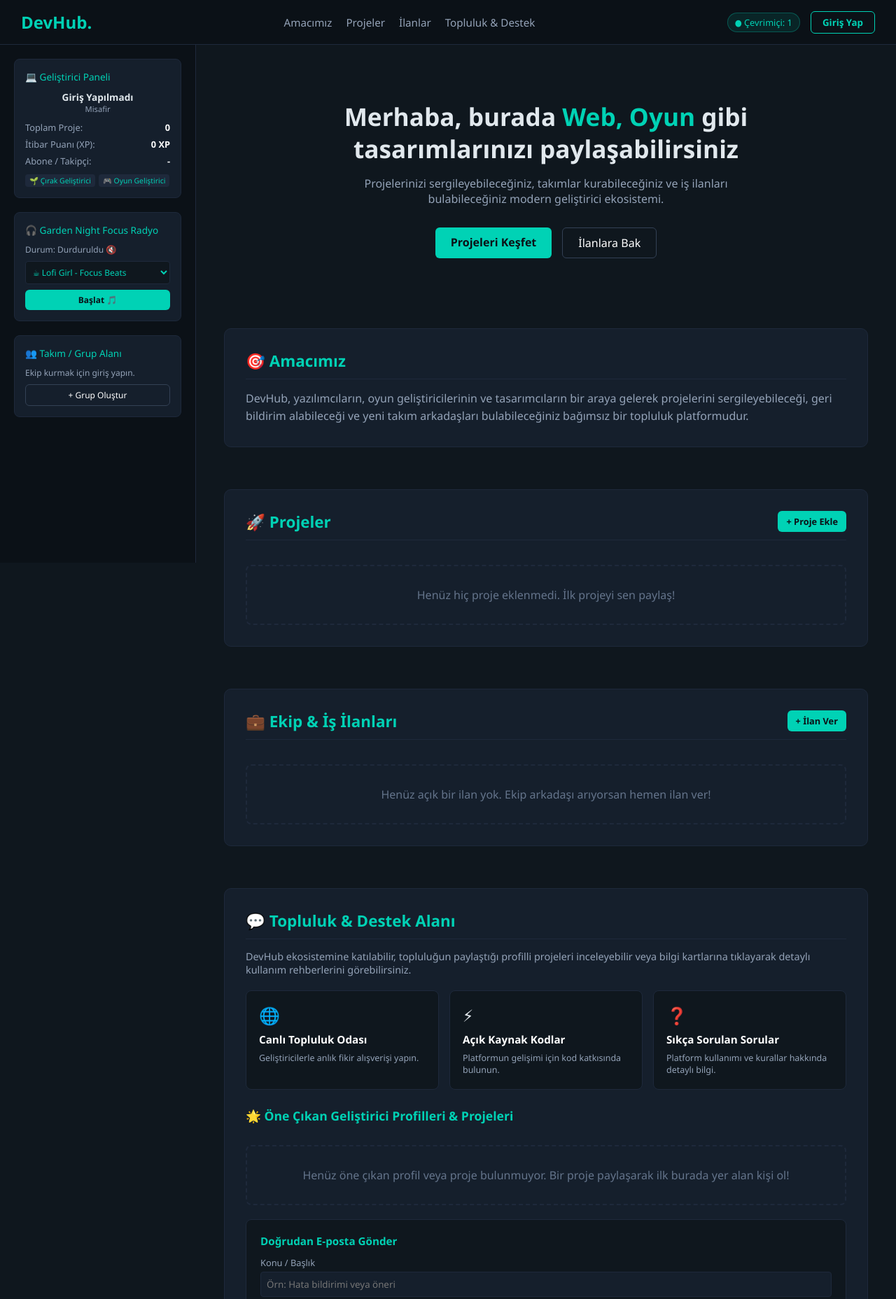
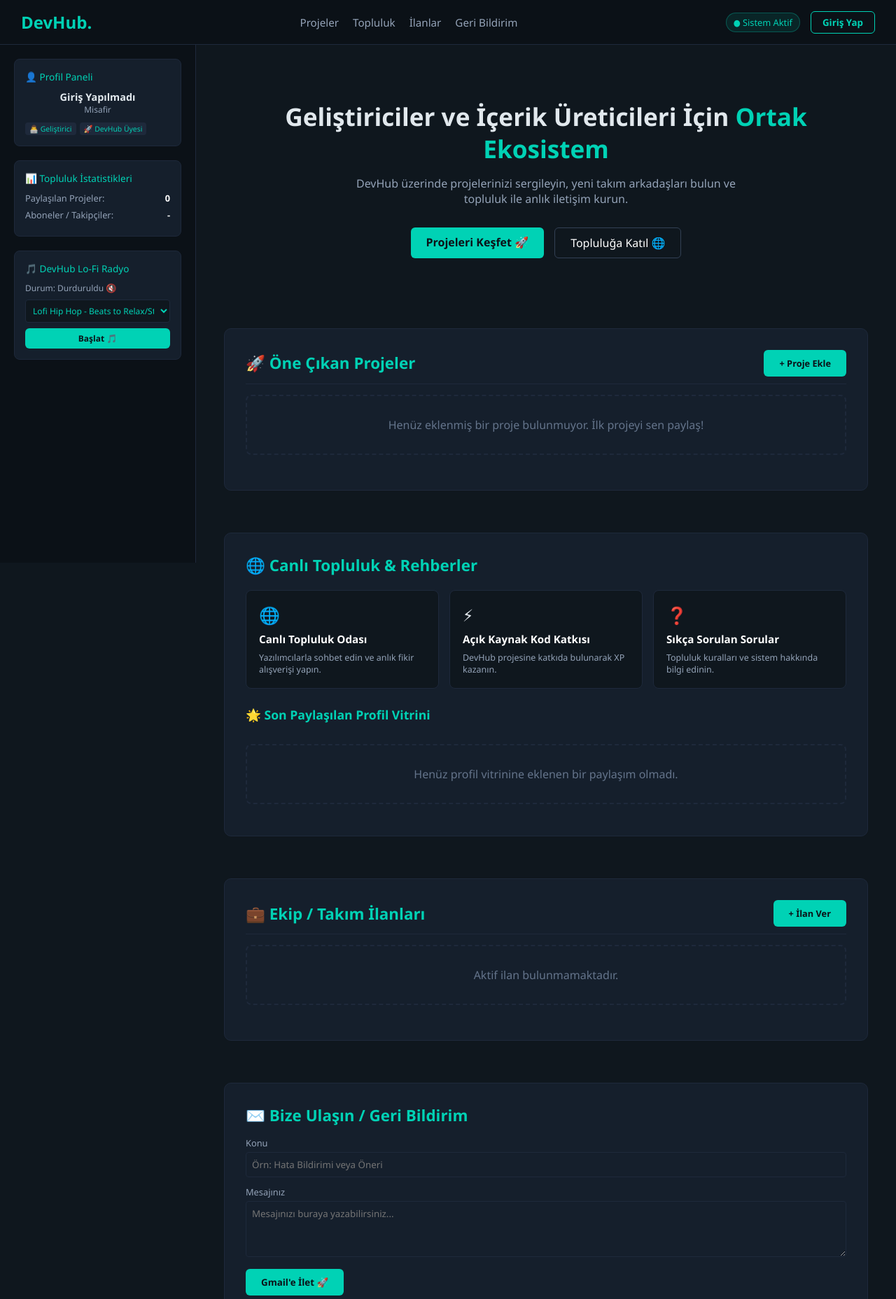
Before and after one commit to duzgunumutcan86-code/devhub, a plain HTML site: page index.html in a window 1280 px wide. Shown: the top 1856 px of the page at 70% size. Drawn offline with nearby package versions, Linux system fonts and the light colour scheme; a script that the page names is missing.

Commit message:
Update index.html

```diff
--- a/index.html
+++ b/index.html
@@ -3,7 +3,7 @@
 <head>
     <meta charset="UTF-8">
     <meta name="viewport" content="width=device-width, initial-scale=1.0">
-    <title>DevHub - Geliştirici Ekosistemi</title>
+    <title>DevHub - Geliştirici & İçerik Ekosistemi</title>
     <!-- Google Identity Services -->
     <script src="https://accounts.google.com/gsi/client" async defer></script>
     <!-- EmailJS Kütüphanesi -->
@@ -13,6 +13,9 @@
             emailjs.init("YOUR_PUBLIC_KEY");
         })();
     </script>
+    <!-- YouTube IFrame Player API -->
+    <script src="https://www.youtube.com/iframe_api"></script>
+
     <style>
         * {
             margin: 0;
@@ -57,6 +60,7 @@
             text-decoration: none;
             font-size: 0.95rem;
             transition: color 0.2s;
+            cursor: pointer;
         }
         .nav-links a:hover {
             color: #00d2b5;
@@ -506,215 +510,196 @@
 
     <div id="toast"></div>
 
+    <!-- Gizli YouTube Player (Radyo İçin) -->
     <div id="youtube-player-container">
         <div id="yt-player"></div>
     </div>
 
-    <!-- Modal Yapısı -->
+    <!-- Modal (Bilgilendirme Pencereleri) -->
     <div id="info-modal" class="modal-overlay" onclick="closeModal(event)">
         <div class="modal-content" onclick="event.stopPropagation()">
             <span class="modal-close" onclick="closeModalDirect()">&times;</span>
             <div class="modal-header">
-                <span id="modal-icon" style="font-size: 1.5rem;"></span>
-                <h3 id="modal-title" class="modal-title"></h3>
+                <span id="modal-icon" style="font-size: 1.5rem;">ℹ️</span>
+                <span id="modal-title" class="modal-title">Başlık</span>
             </div>
-            <div id="modal-body" class="modal-body"></div>
+            <div id="modal-body" class="modal-body">
+                İçerik yükleniyor...
+            </div>
         </div>
     </div>
 
+    <!-- Navbar -->
     <nav class="navbar">
         <a href="#" class="logo">DevHub.</a>
         <ul class="nav-links">
-            <li><a href="#amacimiz">Amacımız</a></li>
-            <li><a href="#projeler">Projeler</a></li>
-            <li><a href="#ilanlar">İlanlar</a></li>
-            <li><a href="#iletisim">Topluluk & Destek</a></li>
+            <li><a href="#projects-section">Projeler</a></li>
+            <li><a href="#community-section">Topluluk</a></li>
+            <li><a href="#jobs-section">İlanlar</a></li>
+            <li><a href="#feedback-section">Geri Bildirim</a></li>
         </ul>
         <div class="nav-right">
-            <span class="status-badge">● Çevrimiçi: 1</span>
+            <span class="status-badge">● Sistem Aktif</span>
             <button id="auth-btn" class="btn-login" onclick="loginWithGoogle()">Giriş Yap</button>
         </div>
     </nav>
 
     <div class="main-container">
+        <!-- Sol Sidebar -->
         <aside class="sidebar">
             <div class="panel-box">
-                <div class="panel-title">💻 Geliştirici Paneli</div>
+                <div class="panel-title">👤 Profil Paneli</div>
                 <div style="text-align: center; margin-bottom: 10px;">
-                    <img id="user-avatar" src="https://via.placeholder.com/60" style="border-radius: 50%; width: 50px; height: 50px; border: 2px solid #00d2b5; display: none; margin: 0 auto;">
-                    <div id="user-name" style="font-size: 0.85rem; font-weight: bold; margin-top: 5px;">Giriş Yapılmadı</div>
-                    <div id="user-type" style="font-size: 0.7rem; color: #94a3b8;">Misafir</div>
-                </div>
-                <div class="stat-row">
-                    <span>Toplam Proje:</span>
-                    <span class="stat-value" id="stat-projects">0</span>
-                </div>
-                <div class="stat-row">
-                    <span>İtibar Puanı (XP):</span>
-                    <span class="stat-value" id="stat-xp">0 XP</span>
-                </div>
-                <div class="stat-row">
-                    <span>Abone / Takipçi:</span>
-                    <span class="stat-value" id="stat-subs">-</span>
+                    <img id="user-avatar" src="" style="border-radius: 50%; width: 50px; height: 50px; border: 2px solid #00d2b5; display: none; margin: 0 auto;">
+                    <div id="user-name" style="font-size: 0.9rem; font-weight: bold; margin-top: 5px;">Giriş Yapılmadı</div>
+                    <div id="user-type" style="font-size: 0.75rem; color: #94a3b8;">Misafir</div>
                 </div>
                 <div class="badge-list">
-                    <span class="badge">🌱 Çırak Geliştirici</span>
-                    <span class="badge">🎮 Oyun Geliştirici</span>
+                    <span class="badge">👨‍💻 Geliştirici</span>
+                    <span class="badge">🚀 DevHub Üyesi</span>
                 </div>
             </div>
 
             <div class="panel-box">
-                <div class="panel-title">🎧 Garden Night Focus Radyo</div>
-                <p style="font-size: 0.75rem; color: #94a3b8;" id="radio-status">Durum: Durduruldu 🔇</p>
-
-                <div class="radio-controls">
-                    <select id="radio-channel" class="radio-select" onchange="changeRadioChannel()">
-                        <option value="jfKfPfyJRdk">☕ Lofi Girl - Focus Beats</option>
-                        <option value="4xDzrJKXOOY">🎮 synthwave - Chill Radio</option>
-                        <option value="5qap5aO4i9A">🌧 Lofi Sleep & Rain Beats</option>
-                    </select>
-
-                    <button id="radio-toggle-btn" class="btn-primary" style="width: 100%; font-size: 0.75rem; padding: 6px;" onclick="toggleRadio()">Başlat 🎵</button>
+                <div class="panel-title">📊 Topluluk İstatistikleri</div>
+                <div class="stat-row">
+                    <span>Paylaşılan Projeler:</span>
+                    <span class="stat-value" id="stat-projects">0</span>
+                </div>
+                <div class="stat-row">
+                    <span>Aboneler / Takipçiler:</span>
+                    <span class="stat-value" id="stat-subs">-</span>
                 </div>
             </div>
 
             <div class="panel-box">
-                <div class="panel-title">👥 Takım / Grup Alanı</div>
-                <p style="font-size: 0.75rem; color: #94a3b8; margin-bottom: 8px;">Ekip kurmak için giriş yapın.</p>
-                <button class="btn-secondary" style="width: 100%; font-size: 0.75rem; padding: 6px;">+ Grup Oluştur</button>
+                <div class="panel-title">🎵 DevHub Lo-Fi Radyo</div>
+                <div style="font-size: 0.75rem; color: #94a3b8;" id="radio-status">Durum: Durduruldu 🔇</div>
+                <div class="radio-controls">
+                    <select id="radio-channel" class="radio-select" onchange="changeRadioChannel()">
+                        <option value="jfKfPfyJRdk">Lofi Hip Hop - Beats to Relax/Study</option>
+                        <option value="4xDzrJKXOOY">Synthwave / Chillwave Radio</option>
+                        <option value="5qap5aO4i9A">Lofi Girl - Sleep Radio</option>
+                    </select>
+                    <button class="btn-primary" id="radio-toggle-btn" style="font-size:0.75rem; padding: 6px;" onclick="toggleRadio()">Başlat 🎵</button>
+                </div>
             </div>
         </aside>
 
+        <!-- İçerik Alanı -->
         <main class="content">
-
+            <!-- Hero Alanı -->
             <section class="hero-section">
-                <h1 class="hero-title">Merhaba, burada <span>Web, Oyun</span> gibi tasarımlarınızı paylaşabilirsiniz</h1>
-                <p class="hero-desc">Projelerinizi sergileyebileceğiniz, takımlar kurabileceğiniz ve iş ilanları bulabileceğiniz modern geliştirici ekosistemi.</p>
+                <h1 class="hero-title">Geliştiriciler ve İçerik Üreticileri İçin <span>Ortak Ekosistem</span></h1>
+                <p class="hero-desc">DevHub üzerinde projelerinizi sergileyin, yeni takım arkadaşları bulun ve topluluk ile anlık iletişim kurun.</p>
                 <div class="cta-buttons">
-                    <a href="#projeler" class="btn-primary">Projeleri Keşfet</a>
-                    <a href="#ilanlar" class="btn-secondary">İlanlara Bak</a>
+                    <a href="#projects-section" class="btn-primary">Projeleri Keşfet 🚀</a>
+                    <a href="#community-section" class="btn-secondary">Topluluğa Katıl 🌐</a>
                 </div>
             </section>
 
-            <section id="amacimiz" class="section-box">
-                <h2 class="section-header" style="border-bottom: 1px solid #1e293b; padding-bottom: 10px; margin-bottom: 15px;">🎯 Amacımız</h2>
-                <p style="color: #94a3b8; line-height: 1.6;">
-                    DevHub, yazılımcıların, oyun geliştiricilerinin ve tasarımcıların bir araya gelerek projelerini sergileyebileceği, geri bildirim alabileceği ve yeni takım arkadaşları bulabileceğiniz bağımsız bir topluluk platformudur.
-                </p>
-            </section>
-
-            <section id="projeler" class="section-box">
+            <!-- Projeler Bölümü -->
+            <section id="projects-section" class="section-box">
                 <div class="section-header-flex">
-                    <h2 class="section-header">🚀 Projeler</h2>
-                    <button class="btn-primary" style="font-size: 0.8rem; padding: 6px 12px;" onclick="toggleProjectForm()">+ Proje Ekle</button>
+                    <h2 class="section-header">🚀 Öne Çıkan Projeler</h2>
+                    <button class="btn-primary" style="font-size: 0.8rem;" onclick="toggleProjectForm()">+ Proje Ekle</button>
                 </div>
 
                 <div id="project-form" class="form-box">
-                    <h4 style="color:#00d2b5; margin-bottom:10px;">Yeni Proje Paylaş</h4>
                     <div class="form-group">
                         <label>Proje Adı</label>
-                        <input type="text" id="p-title" class="form-input" placeholder="Örn: AI Web App">
+                        <input type="text" id="p-title" class="form-input" placeholder="Örn: AI Destekli Kod Editörü">
                     </div>
                     <div class="form-group">
-                        <label>Açıklama</label>
-                        <input type="text" id="p-desc" class="form-input" placeholder="Projenizden kısaca bahsedin">
+                        <label>Proje Açıklaması</label>
+                        <textarea id="p-desc" class="form-input" placeholder="Projenizin amacını ve teknolojilerini kısaca anlatın..."></textarea>
                     </div>
                     <div class="form-group">
-                        <label>Kategori / Etiket</label>
-                        <input type="text" id="p-tag" class="form-input" placeholder="Örn: Oyun, Web, Mobil">
+                        <label>Etiketler</label>
+                        <input type="text" id="p-tag" class="form-input" placeholder="Örn: React, Node.js, AI">
                     </div>
-                    <button class="btn-primary" style="font-size:0.8rem; width:100%;" onclick="addProject()">Yayınla</button>
+                    <button class="btn-primary" style="width: 100%;" onclick="addProject()">Yayınla 🚀</button>
                 </div>
 
+                <div id="projects-empty" class="empty-state">
+                    Henüz eklenmiş bir proje bulunmuyor. İlk projeyi sen paylaş!
+                </div>
                 <div id="projects-container" class="cards-grid"></div>
-                <div id="projects-empty" class="empty-state">
-                    Henüz hiç proje eklenmedi. İlk projeyi sen paylaş!
+            </section>
+
+            <!-- Topluluk Bölümü -->
+            <section id="community-section" class="section-box">
+                <h2 class="section-header" style="margin-bottom: 20px;">🌐 Canlı Topluluk & Rehberler</h2>
+                <div class="community-grid">
+                    <div class="community-card" onclick="openGuide('chat')">
+                        <div class="community-icon">🌐</div>
+                        <div class="community-title">Canlı Topluluk Odası</div>
+                        <div class="community-desc">Yazılımcılarla sohbet edin ve anlık fikir alışverişi yapın.</div>
+                    </div>
+                    <div class="community-card" onclick="openGuide('opensource')">
+                        <div class="community-icon">⚡</div>
+                        <div class="community-title">Açık Kaynak Kod Katkısı</div>
+                        <div class="community-desc">DevHub projesine katkıda bulunarak XP kazanın.</div>
+                    </div>
+                    <div class="community-card" onclick="openGuide('faq')">
+                        <div class="community-icon">❓</div>
+                        <div class="community-title">Sıkça Sorulan Sorular</div>
+                        <div class="community-desc">Topluluk kuralları ve sistem hakkında bilgi edinin.</div>
+                    </div>
+                </div>
+
+                <h3 style="color:#00d2b5; font-size:1.1rem; margin-top:20px; margin-bottom:10px;">🌟 Son Paylaşılan Profil Vitrini</h3>
+                <div id="community-profile-feed" class="profile-projects-grid">
+                    <div id="profiles-empty" class="empty-state" style="grid-column: 1/-1;">
+                        Henüz profil vitrinine eklenen bir paylaşım olmadı.
+                    </div>
                 </div>
             </section>
 
-            <section id="ilanlar" class="section-box">
+            <!-- İlanlar Bölümü -->
+            <section id="jobs-section" class="section-box">
                 <div class="section-header-flex">
-                    <h2 class="section-header">💼 Ekip & İş İlanları</h2>
-                    <button class="btn-primary" style="font-size: 0.8rem; padding: 6px 12px;" onclick="toggleJobForm()">+ İlan Ver</button>
+                    <h2 class="section-header">💼 Ekip / Takım İlanları</h2>
+                    <button class="btn-primary" style="font-size: 0.8rem;" onclick="toggleJobForm()">+ İlan Ver</button>
                 </div>
 
                 <div id="job-form" class="form-box">
-                    <h4 style="color:#00d2b5; margin-bottom:10px;">Yeni İlan Oluştur</h4>
                     <div class="form-group">
                         <label>İlan Başlığı</label>
-                        <input type="text" id="j-title" class="form-input" placeholder="Örn: Pixel Art Çizeri Aranıyor">
+                        <input type="text" id="j-title" class="form-input" placeholder="Örn: Frontend Developer Aranıyor">
                     </div>
                     <div class="form-group">
-                        <label>Detaylar</label>
-                        <input type="text" id="j-desc" class="form-input" placeholder="Aradığınız nitelikler ve proje detayları">
+                        <label>İlan Detayları</label>
+                        <textarea id="j-desc" class="form-input" placeholder="Aranan kriterler ve iletişim bilgileri..."></textarea>
                     </div>
                     <div class="form-group">
-                        <label>İlan Türü</label>
-                        <input type="text" id="j-tag" class="form-input" placeholder="Örn: Takım İlanı, İş, Gönüllü">
+                        <label>Kategori / Rol</label>
+                        <input type="text" id="j-tag" class="form-input" placeholder="Örn: Tam Zamanlı, Proje Bazlı">
                     </div>
-                    <button class="btn-primary" style="font-size:0.8rem; width:100%;" onclick="addJob()">İlanı Yayınla</button>
+                    <button class="btn-primary" style="width: 100%;" onclick="addJob()">İlanı Yayınla 💼</button>
                 </div>
 
+                <div id="jobs-empty" class="empty-state">
+                    Aktif ilan bulunmamaktadır.
+                </div>
                 <div id="jobs-container" class="cards-grid"></div>
-                <div id="jobs-empty" class="empty-state">
-                    Henüz açık bir ilan yok. Ekip arkadaşı arıyorsan hemen ilan ver!
-                </div>
             </section>
 
-            <!-- İletişim & Topluluk & Profil Projeleri Bölümü -->
-            <section id="iletisim" class="section-box">
-                <h2 class="section-header" style="border-bottom: 1px solid #1e293b; padding-bottom: 10px; margin-bottom: 15px;">💬 Topluluk & Destek Alanı</h2>
-                <p style="color: #94a3b8; font-size: 0.9rem; margin-bottom: 20px;">
-                    DevHub ekosistemine katılabilir, topluluğun paylaştığı profilli projeleri inceleyebilir veya bilgi kartlarına tıklayarak detaylı kullanım rehberlerini görebilirsiniz.
-                </p>
-
-                <div class="community-grid">
-                    <div class="community-card" onclick="openGuide('chat')">
-                        <span class="community-icon">🌐</span>
-                        <span class="community-title">Canlı Topluluk Odası</span>
-                        <span class="community-desc">Geliştiricilerle anlık fikir alışverişi yapın.</span>
-                    </div>
-
-                    <div class="community-card" onclick="openGuide('opensource')">
-                        <span class="community-icon">⚡</span>
-                        <span class="community-title">Açık Kaynak Kodlar</span>
-                        <span class="community-desc">Platformun gelişimi için kod katkısında bulunun.</span>
-                    </div>
-
-                    <div class="community-card" onclick="openGuide('faq')">
-                        <span class="community-icon">❓</span>
-                        <span class="community-title">Sıkça Sorulan Sorular</span>
-                        <span class="community-desc">Platform kullanımı ve kurallar hakkında detaylı bilgi.</span>
-                    </div>
+            <!-- Geri Bildirim Bölümü -->
+            <section id="feedback-section" class="section-box">
+                <h2 class="section-header" style="margin-bottom: 15px;">✉️ Bize Ulaşın / Geri Bildirim</h2>
+                <div class="form-group">
+                    <label>Konu</label>
+                    <input type="text" id="c-subject" class="form-input" placeholder="Örn: Hata Bildirimi veya Öneri">
                 </div>
-
-                <!-- Topluluk Üyelerinin Profil & Proje Akışı -->
-                <h3 style="color:#00d2b5; font-size: 1.1rem; margin-top: 25px; margin-bottom: 10px;">🌟 Öne Çıkan Geliştirici Profilleri & Projeleri</h3>
-
-                <div id="community-profile-feed" class="profile-projects-grid"></div>
-                <div id="profiles-empty" class="empty-state">
-                    Henüz öne çıkan profil veya proje bulunmuyor. Bir proje paylaşarak ilk burada yer alan kişi ol!
+                <div class="form-group">
+                    <label>Mesajınız</label>
+                    <textarea id="c-msg" class="form-input" placeholder="Mesajınızı buraya yazabilirsiniz..."></textarea>
                 </div>
-
-                <!-- E-posta Formu -->
-                <div style="background: #0f171e; padding: 20px; border-radius: 8px; border: 1px solid #1e293b; margin-top: 20px;">
-                    <h4 style="color:#00d2b5; margin-bottom: 12px; font-size: 0.95rem;">Doğrudan E-posta Gönder</h4>
-                    <div class="form-group">
-                        <label>Konu / Başlık</label>
-                        <input type="text" id="c-subject" class="form-input" placeholder="Örn: Hata bildirimi veya öneri">
-                    </div>
-                    <div class="form-group">
-                        <label>Mesajınız veya Öneriniz</label>
-                        <textarea id="c-msg" class="form-input" placeholder="Fikirlerinizi buraya yazabilirsiniz..."></textarea>
-                    </div>
-                    <button id="send-feedback-btn" class="btn-primary" style="width: 100%; font-size: 0.85rem;" onclick="sendFeedback()">Gmail'e İlet 🚀</button>
-                </div>
+                <button id="send-feedback-btn" class="btn-primary" onclick="sendFeedback()">Gmail'e İlet 🚀</button>
             </section>
-
         </main>
     </div>
-
-    <script src="https://www.youtube.com/iframe_api"></script>
 
     <script>
         const DEVHUB_CLIENT_ID = "204189338795-7vqntvlj6vt01625ige2s00j1ug2bheu.apps.googleusercontent.com";
```
